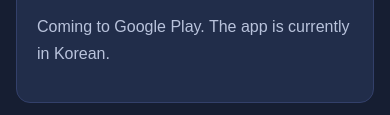
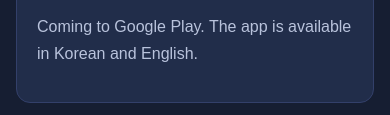
Before and after one commit to ttaraon-ljy/ttaraon-ljy.github.io, a plain HTML site: page en/index.html in a window 390 px wide. Shown: the part 834-949 px from the top of the page. Drawn offline with Linux system fonts and the light colour scheme.

Commit message:
App is available in Korean and English (1.0.4)
Updated the language availability for the TtaraON Mobile app.

```diff
--- a/en/index.html
+++ b/en/index.html
@@ -21,7 +21,7 @@
 <div class="card">
 <h3>TtaraON Mobile (Android)</h3>
 <p>Put a spare phone on a tripod and start recording. The app follows the teacher, crops the picture, and saves the cropped video right away. Video and audio never leave the phone, and teacher detection runs on the device. Without a subscription, each recording can be up to 20 minutes for free.</p>
-<p class="sub">Coming to Google Play. The app is currently in Korean.</p>
+<p class="sub">Coming to Google Play. The app is available in Korean and English.</p>
 </div>
 <div class="card">
 <h3>TtaraON (Windows PC)</h3>
```
